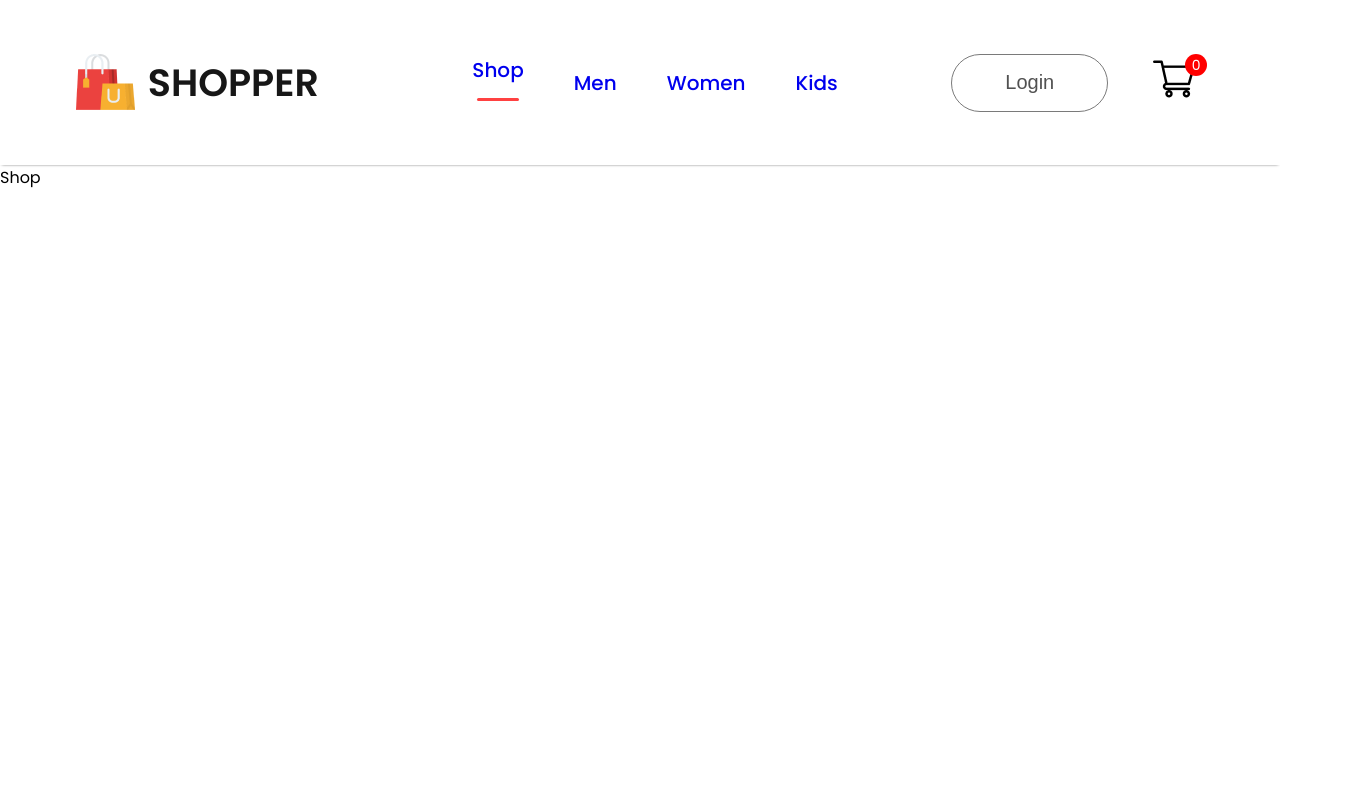
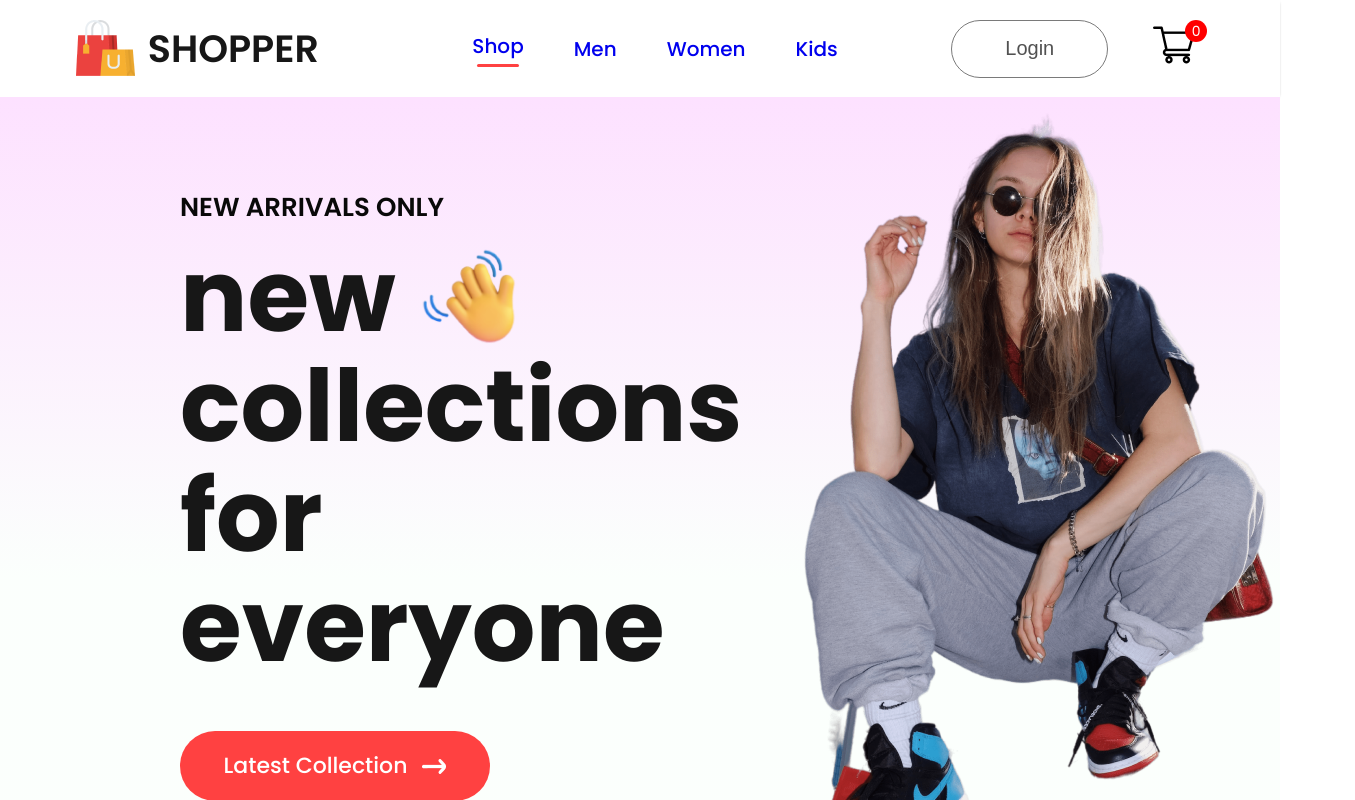
Before and after one commit to lesore0789/mern-ecommerce-store, a React (Create React App) app in the folder frontend/: page / in a window 1280 px wide. Shown: the top 800 px of the page, 1355 px wide, since content can reach past the window. Built offline with nearby package versions, Linux system fonts and the light colour scheme.

Commit message:
hero section outlined and stylized

```diff
--- /dev/null
+++ b/frontend/src/Components/Hero/Hero.css
@@ -0,0 +1,59 @@
+.hero {
+  height: 100vh;
+  background: linear-gradient(180deg, #fde1ff, #e1ffea22 60%);
+  display: flex;
+}
+
+.hero-left {
+  flex: 1;
+  display: flex;
+  flex-direction: column;
+  justify-content: center;
+  gap: 20px;
+  padding-left: 180px;
+  line-height: 1.1;
+}
+
+.hero-left h2 {
+  color: #090909;
+  font-size: 26px;
+  font-weight: 600;
+}
+
+.hero-left p {
+  color: #171717;
+  font-size: 100px;
+  font-weight: 700;
+}
+
+.hero-hand-icon {
+  display: flex;
+  align-items: center;
+  gap: 20px;
+}
+
+.hero-hand-icon img {
+  width: 105px;
+}
+
+.hero-latest-button {
+  display: flex;
+  justify-content: center;
+  align-items: center;
+  gap: 15px;
+  width: 310px;
+  height: 70px;
+  border-radius: 75px;
+  margin-top: 30px;
+  background: #ff4141;
+  color: white;
+  font-size: 22px;
+  font-weight: 500;
+}
+
+.hero-right {
+  flex: 1;
+  display: flex;
+  align-items: center;
+  justify-content: center;
+}
--- /dev/null
+++ b/frontend/src/Components/Hero/Hero.jsx
@@ -0,0 +1,30 @@
+import React from 'react'
+import './Hero.css'
+import handIcon from '../Assets/hand_icon.png'
+import arrowIcon from '../Assets/arrow.png'
+import heroImage from '../Assets/hero_image.png'
+
+export const Hero = () => {
+  return (
+    <div className='hero'>
+      <div className="hero-left">
+        <h2>NEW ARRIVALS ONLY</h2>
+        <div>
+          <div className="hero-hand-icon">
+            <p>new</p>
+            <img src={handIcon} alt="" />
+          </div>
+          <p>collections</p>
+          <p>for everyone</p>
+        </div>
+        <div className="hero-latest-button">
+          <div>Latest Collection</div>
+          <img src={arrowIcon} alt="" />
+        </div>
+      </div>
+      <div className="hero-right">
+        <img src={heroImage} alt="" />
+      </div>
+    </div>
+  )
+}
--- a/frontend/src/Pages/Shop.jsx
+++ b/frontend/src/Pages/Shop.jsx
@@ -1,7 +1,8 @@
 import React from 'react'
+import { Hero } from '../Components/Hero/Hero'
 
 export const Shop = () => {
   return (
-    <div>Shop</div>
+    <div><Hero /></div>
   )
 }
--- a/frontend/src/index.css
+++ b/frontend/src/index.css
@@ -1,3 +1,7 @@
+* {
+  margin: 0;
+}
+
 body {
   margin: 0;
   font-family: "Poppins", sans-serif;
```
